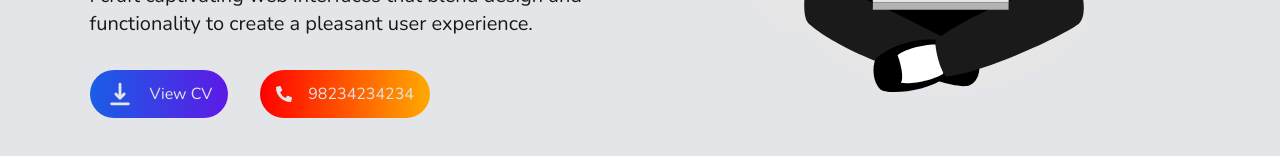
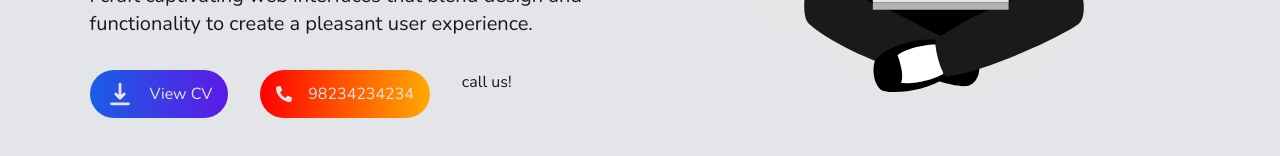
Before and after one commit to rizwanahamadcodes/portfolio, a Next.js app: page / in a window 1280 px wide. Shown: the part 526-682 px from the top of the page. Built offline with nearby package versions, Linux system fonts and the light colour scheme.

Commit message:
apparently you can prompt a call using a tag

```diff
--- a/src/app/page.tsx
+++ b/src/app/page.tsx
@@ -38,6 +38,7 @@ export default function Home() {
                             <FaPhoneAlt />
                             98234234234
                         </Button>
+                        <a href="tel://+6199942413">call us!</a>
                     </span>
                 </div>
             </div>
```
